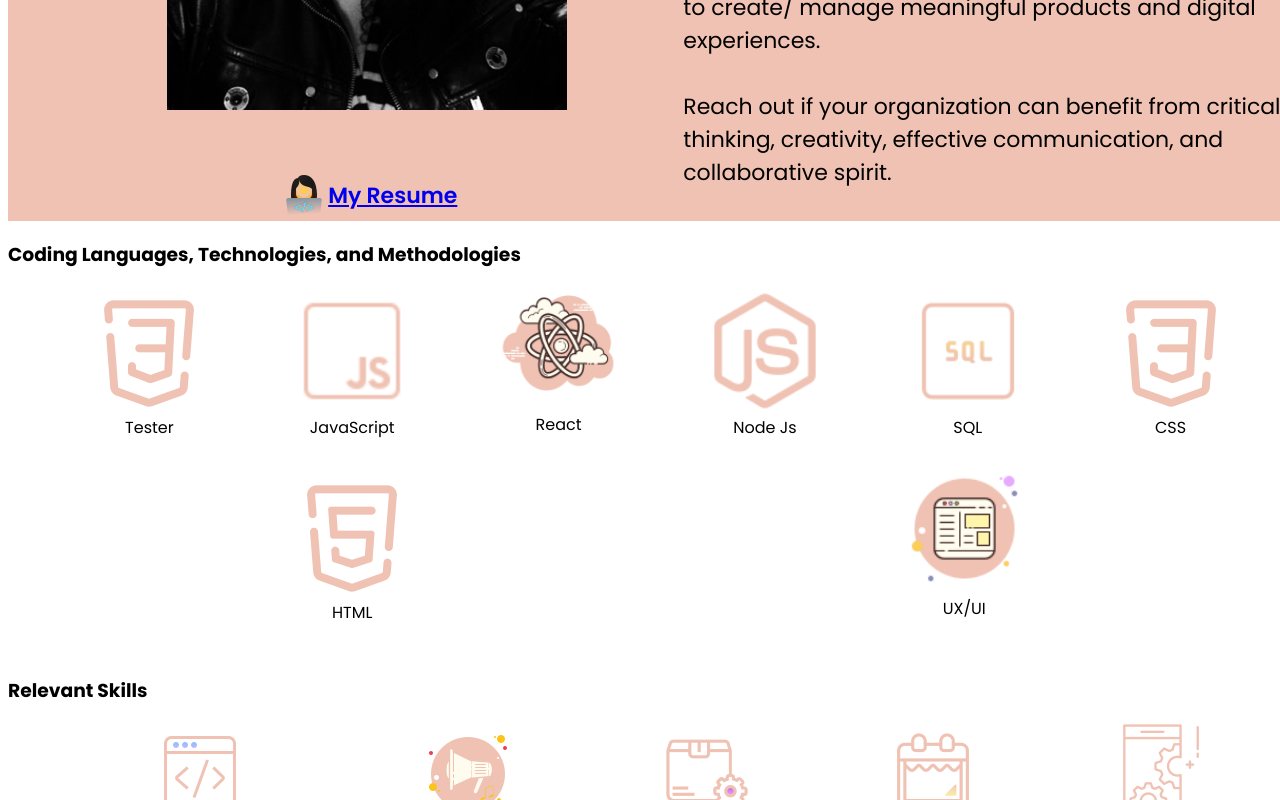
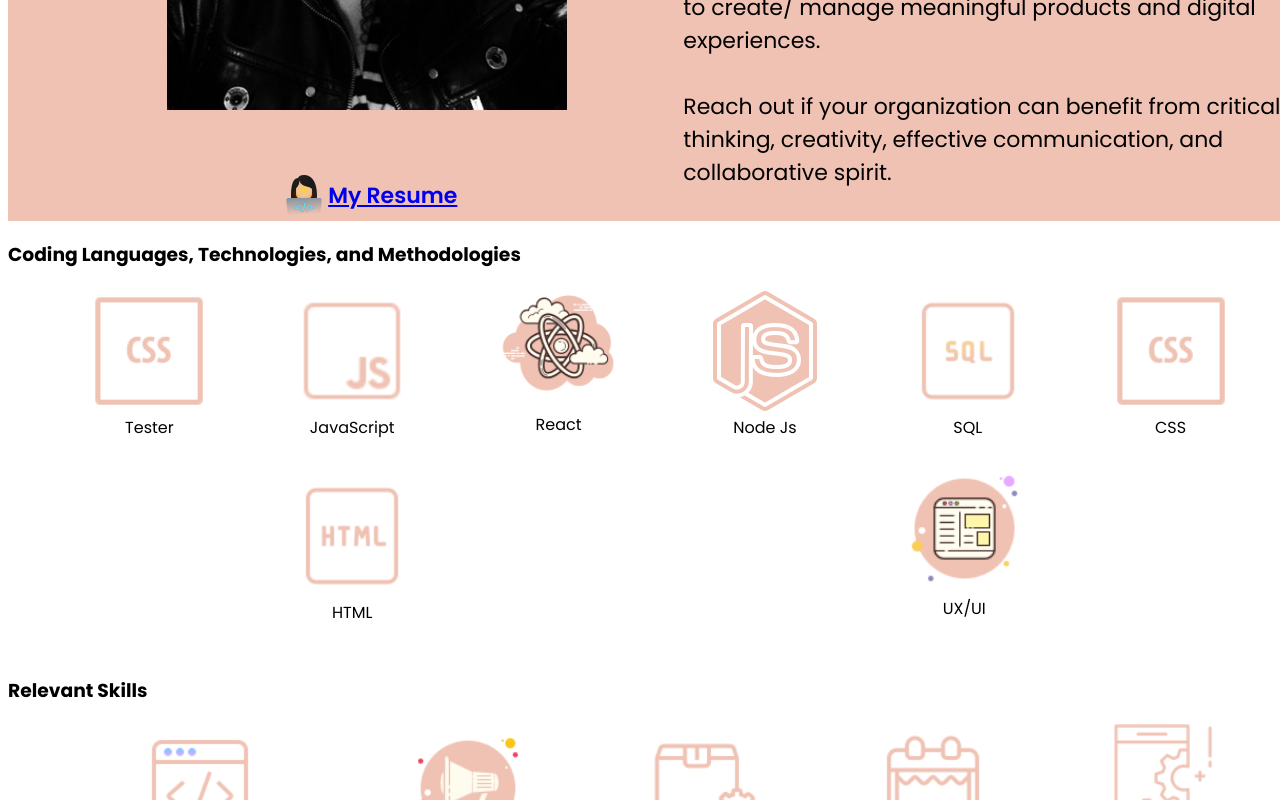
Before and after one commit to NikoLewis/AdorkablePortfolio, a plain HTML site: page pages/about.html in a window 1280 px wide. Shown: the part 577-1377 px from the top of the page. Drawn offline with Linux system fonts and the light colour scheme.

Commit message:
finished up icon replacements and styling

```diff
--- a/css/about.css
+++ b/css/about.css
@@ -105,7 +105,7 @@ li{
 height:128px;
 width:128px;
 }
-#tester-icon{
+#test-icon{
     height:128px ;
     width:128px;
 }
@@ -135,3 +135,8 @@ width:128px;
     height:135px ;
     width:135px;
 }
+
+.updated-icons{
+    height:128px ;
+    width:128px;
+}
--- a/pages/about.html
+++ b/pages/about.html
@@ -40,28 +40,28 @@
     <section class="languages-section">
         <h3 class="languages-header">Coding Languages, Technologies, and Methodologies</h3>
         <ul class="languages-list">
-            <li><img src="../images/more-icons/icons8-css3-128.png" id="test-icon" alt="tester icon">Tester</li>
+            <li><img src="../images/more-icons/icons8-css-100.png" id="test-icon" alt="tester icon">Tester</li>
             <li><img src="../images/more-icons/icons8-javascript-64.png" id="js-icon" alt="Cute Peach colored JavaScript Icon"><span >JavaScript</span></li>
             <li><img src="../images/more-icons/icons8-react-js-128.png" id="react-icon" class="react-icon" alt="Cute Peach colored React Js icon"><span id="react-icon-text">React</span></li>
-            <li><img src="../images/icons/icons8-node-js-windows-11-color/icons8-node-js-96.png" id="node-icon" class="nodejs-icon" alt="Cute Peach colored Node Js icon"><span>Node Js</span></li>
+            <li><img src="../images/more-icons/new-icons8-node-js-128.png" id="node-icon" class="nodejs-icon" alt="Cute Peach colored Node Js icon"><span>Node Js</span></li>
             <li><img src="../images/more-icons/icons8-sql-100.png" id="sql-icon" alt="Cute Peach colored SQL icon"><span>SQL</span></li>
-            <li><img src="../images/more-icons/icons8-css3-128.png"   id="css-icon"    alt="Cute Peach colored CSS3 icon"><span>CSS</span></li>
-            <li><img src="../images/more-icons/icons8-html5-128.png" id="html-icon"  alt="Cute Peach colored HTML5 icon"><span>HTML</span></li>
+            <li><img src="../images/more-icons/icons8-css-100.png"   id="css-icon"    alt="Cute Peach colored CSS3 icon"><span>CSS</span></li>
+            <li><img src="../images/more-icons/icons8-html-100.png" id="html-icon"  alt="Cute Peach colored HTML5 icon"><span>HTML</span></li>
             <li><img src="../images/icons/icons8-ui-bubbles/icons8-ui-100.png" id="ux-icon" class="ui-icon" alt="Cute Peach colored User experience and User interaction design icon"><span>UX/UI</span></li>
         </ul>
     </section>
         <section class="pro-skills-section">
             <h3 class="pro-skills-header">Relevant Skills</h3>
             <ul class="pro-skills-list">
-                <li><img src="../images/icons/icons8-frontend-gradient/icons8-frontend-96.png" alt="Cute Peach colored front-end software engineer icon"><span>Front-end Web Development</span></li>
-                <li><img src="../images/more-icons/icons8-speaker-100.png" alt="Cute Peach colored Developer Relations icon">Developer Relations</li>
-                <li><img src="../images/icons/icons8-product-management-gradient/icons8-product-management-100.png" alt="Cute Peach colored product management icon">Product Management</li>
-                <li><img src="../images/more-icons/icons8-tear-off-calendar-100.png" alt="Cute Peach colored event organizing icon">Event organizing</li>
-                <li><img src="../images/more-icons/icons8-mobile-development-100.png" alt="Cute Peach colored mobile development icon">Mobile Development</li>
-                <li><img src="../images/more-icons/icons8-typewriter-with-tablet-100.png" alt="Cute Peach colored technical writing icon">Technical Writing</li>
-                <li><img src="../images/icons/icons8-user-engagement-female-cute-outline/icons8-user-engagement-female-64.png" alt="Cute Peach colored Community Management and User Engagement icon">Community Management</li>
-                <li><img src="../images/icons/icons8-project-management-dotted/icons8-project-management-80.png" alt="Cute Peach colored program management icon">Program Management</li>
-                <li><img src="../images/icons/icons8-curriculum-gradient/icons8-curriculum-96.png" alt="Cute Peach colored Curriculum Development icon">Curriculum Developmentn</li>
+                <li><img class="updated-icons" src="../images/icons/icons8-frontend-gradient/icons8-frontend-96.png" alt="Cute Peach colored front-end software engineer icon"><span>Front-end Web Development</span></li>
+                <li><img class="updated-icons" src="../images/more-icons/icons8-speaker-100.png" alt="Cute Peach colored Developer Relations icon">Developer Relations</li>
+                <li><img class="updated-icons" src="../images/icons/icons8-product-management-gradient/icons8-product-management-100.png" alt="Cute Peach colored product management icon">Product Management</li>
+                <li><img class="updated-icons" src="../images/more-icons/icons8-tear-off-calendar-100.png" alt="Cute Peach colored event organizing icon">Event organizing</li>
+                <li><img class="updated-icons" src="../images/more-icons/icons8-mobile-development-100.png" alt="Cute Peach colored mobile development icon">Mobile Development</li>
+                <li><img class="updated-icons" src="../images/more-icons/icons8-typewriter-with-tablet-100.png" alt="Cute Peach colored technical writing icon">Technical Writing</li>
+                <li><img class="updated-icons" src="../images/icons/icons8-user-engagement-female-cute-outline/icons8-user-engagement-female-64.png" alt="Cute Peach colored Community Management and User Engagement icon">Community Management</li>
+                <li><img class="updated-icons" src="../images/icons/icons8-project-management-dotted/icons8-project-management-80.png" alt="Cute Peach colored program management icon">Program Management</li>
+                <li><img class="updated-icons" src="../images/icons/icons8-curriculum-gradient/icons8-curriculum-96.png" alt="Cute Peach colored Curriculum Development icon">Curriculum Developmentn</li>
             </ul>
         </section>
     </section>
```
Also changed, not shown: images/more-icons/icons8-css-100.png (added), images/more-icons/icons8-html-100.png (added).
